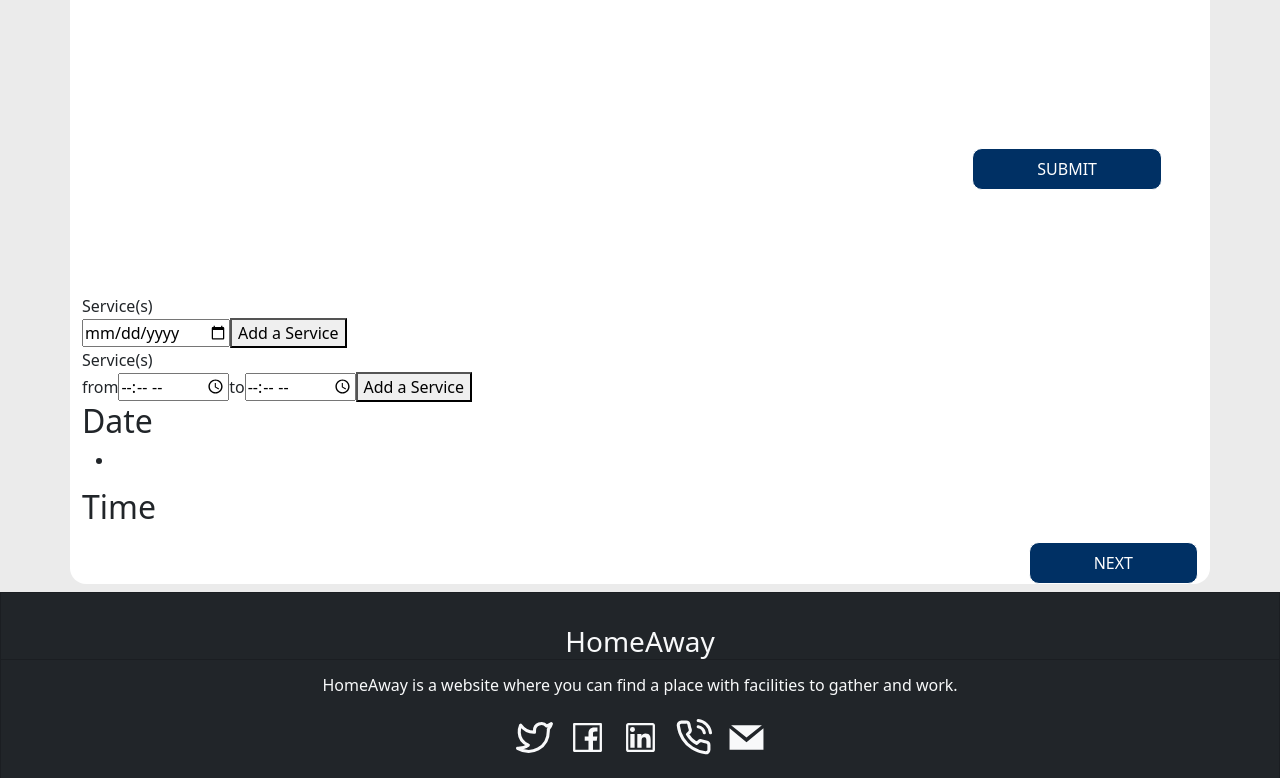
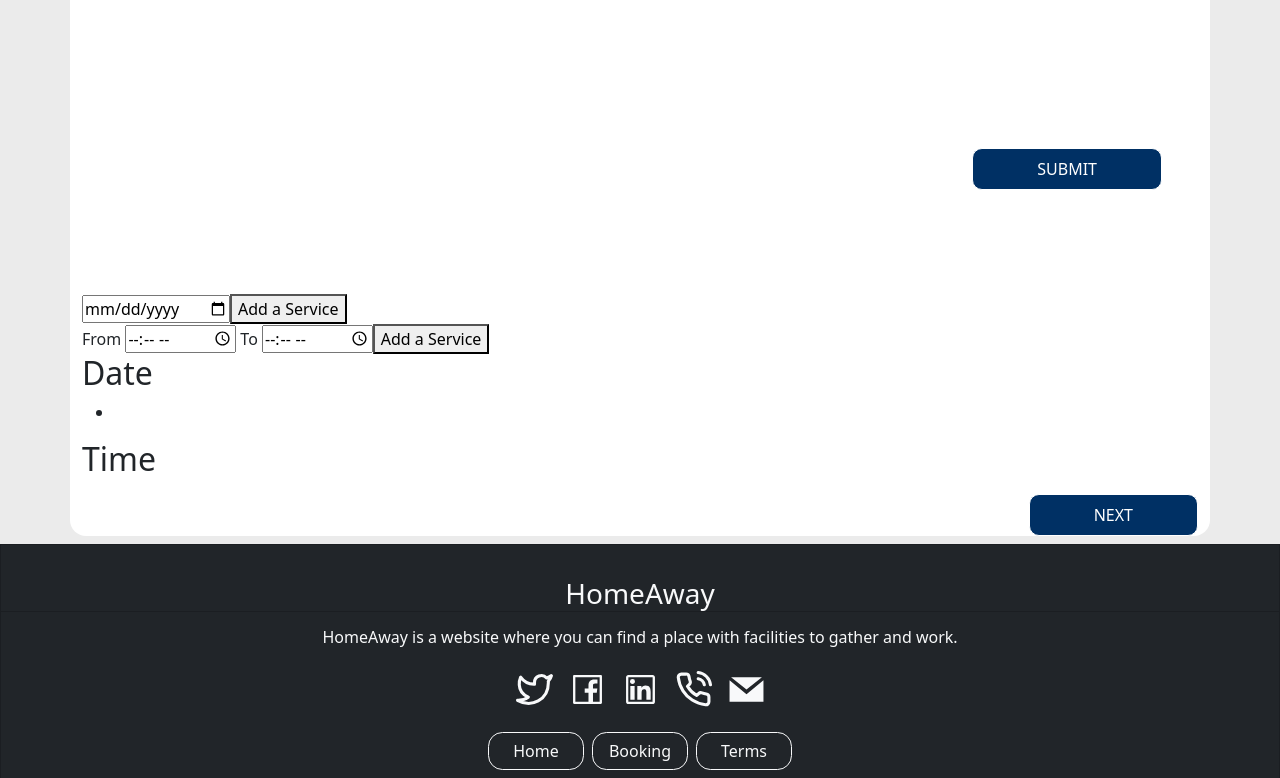
Before and after one commit to GP-43/homeaway-frontend, a React (Create React App) app: page /user/addnewrent in a window 1280 px wide. Shown: the part 1523-2301 px from the top of the page. Built offline with nearby package versions, Linux system fonts and the light colour scheme.

Commit message:
poddak wenas kala

```diff
--- a/src/components/user/add_new_place/AddNewRentSheduleSelection.jsx
+++ b/src/components/user/add_new_place/AddNewRentSheduleSelection.jsx
@@ -28,11 +28,10 @@ function AddNewRentSheduleSelection() {
 
     return (
       <form className="App" autoComplete="off">
-        <div className="form-field">
-          <label htmlFor="service">Service(s)</label>
+        <div>
           {serviceList.map((singleService, index) => (
-            <div key={index} className="services">
-              <div className="first-division">
+            <div key={index}>
+              <div>
                 <input
                   name="service"
                   type="date"
--- a/src/components/user/add_new_place/AddNewRentTimeComponent.jsx
+++ b/src/components/user/add_new_place/AddNewRentTimeComponent.jsx
@@ -1,7 +1,6 @@
 import React from "react";
 import { Row, Col } from "react-bootstrap";
 import { useState } from 'react';
-import ReactDOM from "react-dom";
 
 
 
@@ -29,11 +28,10 @@ function AddNewRentTimeComponent(props) {
     <>
 
       <div className="form-field">
-          <label htmlFor="service">Service(s)</label>
           {serviceList.map((singleService, index) => (
             <div key={index} className="services">
               <div className="first-division">
-                <span>from</span>
+                <span> From </span>
                 <input
                   name="service"
                   type="time"
@@ -42,7 +40,7 @@ function AddNewRentTimeComponent(props) {
                   onChange={(e) => handleServiceChange(e, index)}
                   required
                 />
-                <span>to</span>
+                <span> To </span>
                 <input
                   name="service"
                   type="time"
```
